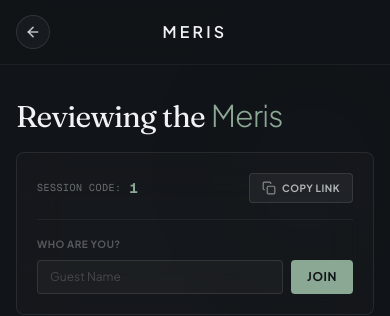
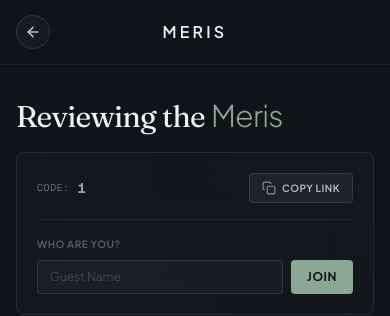
Before and after one commit to teukumunawark/meris, a Next.js app in the folder frontend/: page /session/1 in a window 390 px wide. Shown: the top 316 px of the page. Built offline with nearby package versions, Linux system fonts and the light colour scheme; no server answers.

Commit message:
style: shorten Session Code labels on mobile/desktop and remove green dot on desktop

```diff
--- a/frontend/src/app/session/[id]/page.tsx
+++ b/frontend/src/app/session/[id]/page.tsx
@@ -214,7 +214,7 @@
             {/* Row 1: Session Code with Copy Action (No pulsing dot) */}
             <div className="flex items-center justify-between gap-3">
               <div className="flex items-center gap-2 min-w-0">
-                <span className="text-[10px] font-mono text-foreground/40 uppercase tracking-wider shrink-0">Session Code:</span>
+                <span className="text-[10px] font-mono text-foreground/40 uppercase tracking-wider shrink-0">Code:</span>
                 <span className="text-sm font-mono font-bold text-sage tracking-wider truncate">{sessionId}</span>
               </div>
               <button
@@ -336,9 +336,8 @@
             <div className="flex items-center justify-between gap-6 text-sm font-sans relative">
 
               {/* Left Side: Session Code details */}
-              <div className="flex items-center gap-3 text-foreground/70">
-                <span className="w-1.5 h-1.5 rounded-full bg-sage/60" />
-                <span className="text-xs font-mono uppercase tracking-wider text-foreground/45">Session Code:</span>
+              <div className="flex items-center gap-2 text-foreground/70">
+                <span className="text-xs font-mono uppercase tracking-wider text-foreground/45">Code:</span>
                 <span className="font-mono font-bold text-sage tracking-wider select-all">{sessionId}</span>
               </div>
 
```
